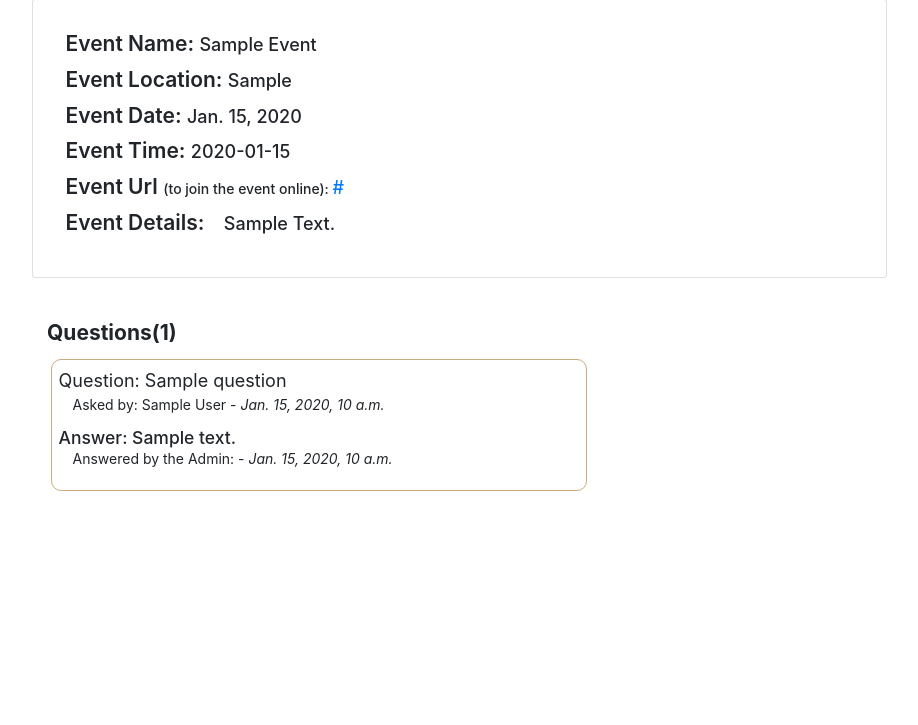
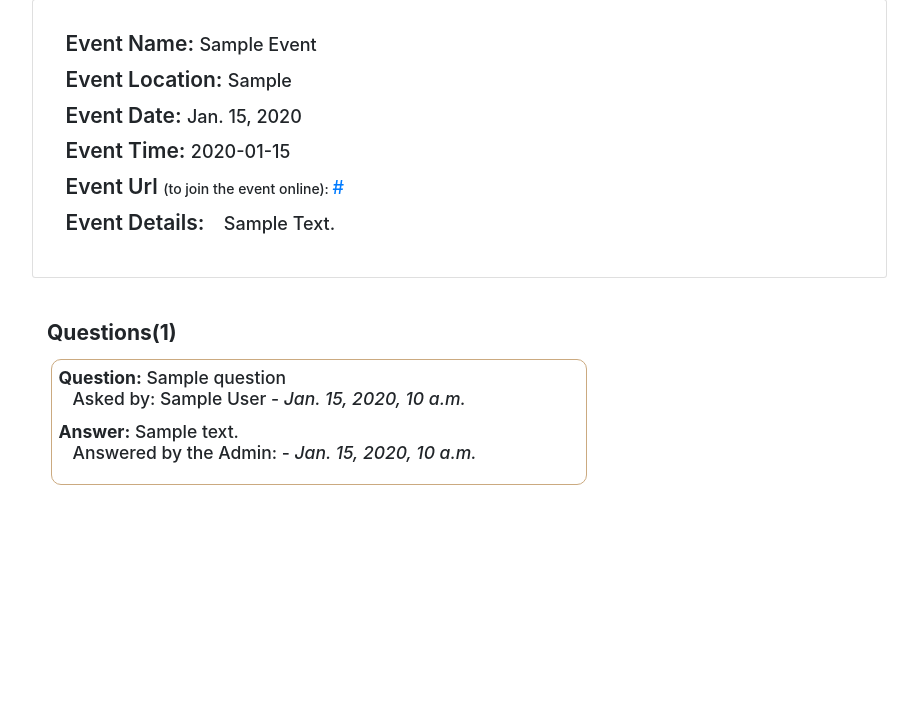
Before and after one commit to Goddy01/Shrine-Web-App, a Django app: page /events/00000000-0000-0000-0000-000000000001/event_detail/ in a window 1280 px wide. Shown: the part 391-1116 px from the top of the page, without its empty margins (38-956 px from the left). Run offline with Django 4.2, Linux system fonts and the light colour scheme; tables that the repository leaves empty hold one stand-in row (values such as "Sample post"); parts of the project's set-up code (start-up, migrations or seed data) failed here and were passed over; some libraries are stand-ins or nearby versions.

Commit message:
refactored events

```diff
--- a/events/templates/events/ans_question.html
+++ b/events/templates/events/ans_question.html
@@ -9,10 +9,14 @@
     }
 </style>
     <div class="content text-dark p-3 mx-auto">
-        <h3 style="text-align: center;color: black;">Answer Question asked by {{qtn.user.first_name}} {{qtn.user.last_name}}.</h3>
+        <h3 class="mb-5 font-weight-bold text-center text-dark">Answer Question asked by {{qtn.user.first_name}} {{qtn.user.last_name}}.</h3>
             <form action="{% url 'events:ans_qtn' qtn.question_id %}" class="mb-4" method="post">
             {% csrf_token %}
             <div class="form-group">
+                <div class="h5">
+                    <span>Question:</span>
+                    <span>{{ qtn.question }}</span>
+                </div>
                 <label for="answer" class="font-weight-bold" style="color: #caa97e;">Answer: </label>
                 <textarea class="form-control" name="answer" id="answer" style="width: 100%;" rows="4" cols="5"></textarea>
             </div>
--- a/events/templates/events/event_details.html
+++ b/events/templates/events/event_details.html
@@ -65,8 +65,10 @@
                             <p>No questions have been asked about this event.</p>
                             {% endif %}
                             {% for q in questions %}
-                            <div class="mb-5 p-2" style="border: 1px solid #CBAA80;border-radius: 10px;">
-                                <span class="font-weight-semi-bold">Question: {{q.question}}</span>
+                            <div class="mb-5 p-2 h5" style="border: 1px solid #CBAA80;border-radius: 10px;">
+                                <span>
+                                    <span class="font-weight-bold">Question:</span>
+                                     {{q.question}}</span>
                                 <span style="display:block;" class="ml-3">
                                     <!-- <small> -->
                                         Asked by:
@@ -81,10 +83,10 @@
                                     {% if ans.answer %}
                                         {% if ans.question.question_id == q.question_id %}
                                             <p class="h5">
-                                                Answer:
+                                                <span class="font-weight-bold">Answer:</span>
                                                 {{ ans.answer }}
                                             </p>
-                                            <span style="display:block;margin-top: -7px;" class="ml-3">
+                                            <span style="display:block;margin-top: -7px;" class="ml-3 mb-3">
                                                 <!-- <small> -->
                                                     Answered by the Admin:
                                                      -
@@ -97,7 +99,9 @@
                                     {% endif %}
                                     {% endfor %}
                                     {% if not q.answer_set.all %}
-                                    <p class="h5">Answer: This question has not been answered.</p>
+                                    <p class="h5">
+                                        <span class="font-weight-bold">Answer:</span>
+                                         This question has not been answered.</p>
                                     {% endif %}
                                 </p>
                                 {% if request.user.is_staff %}
```
